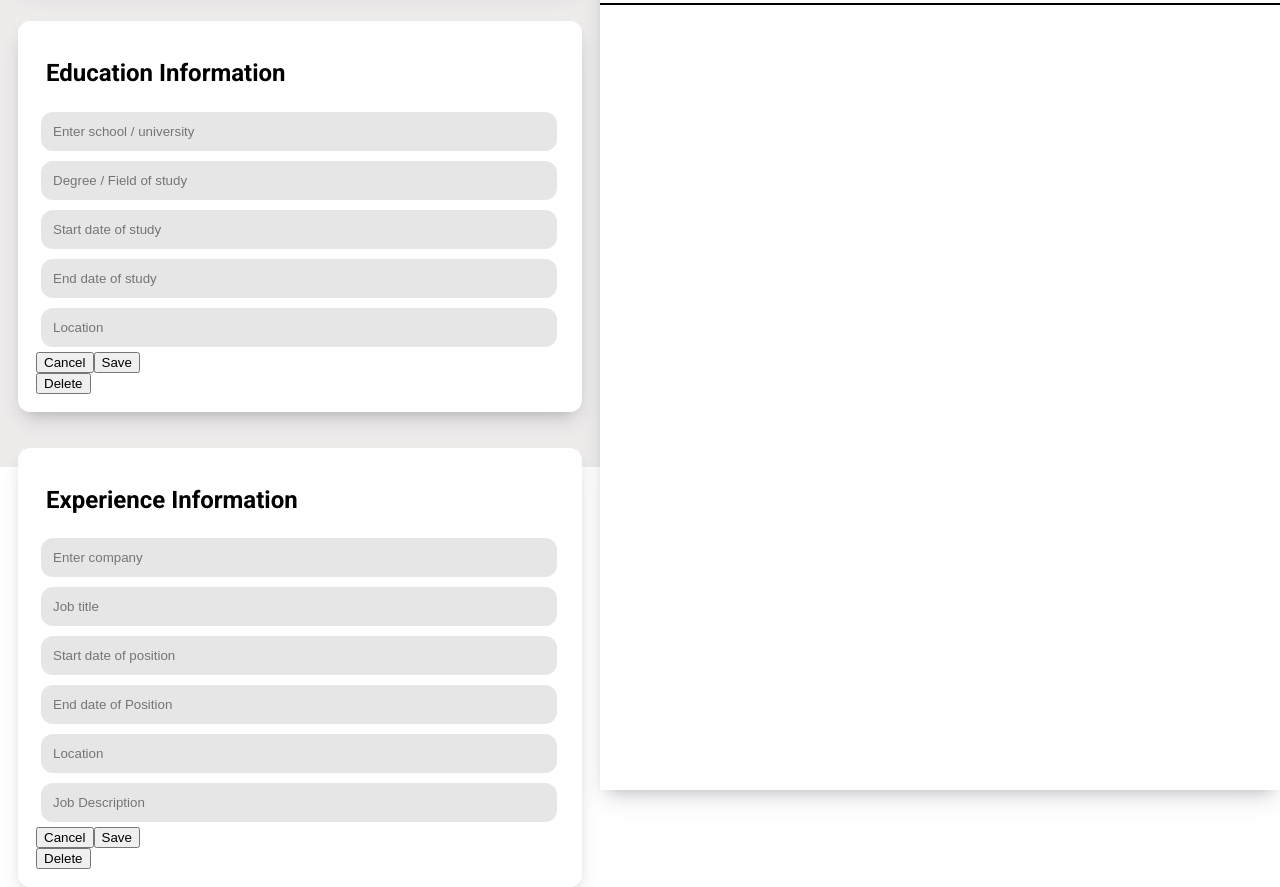
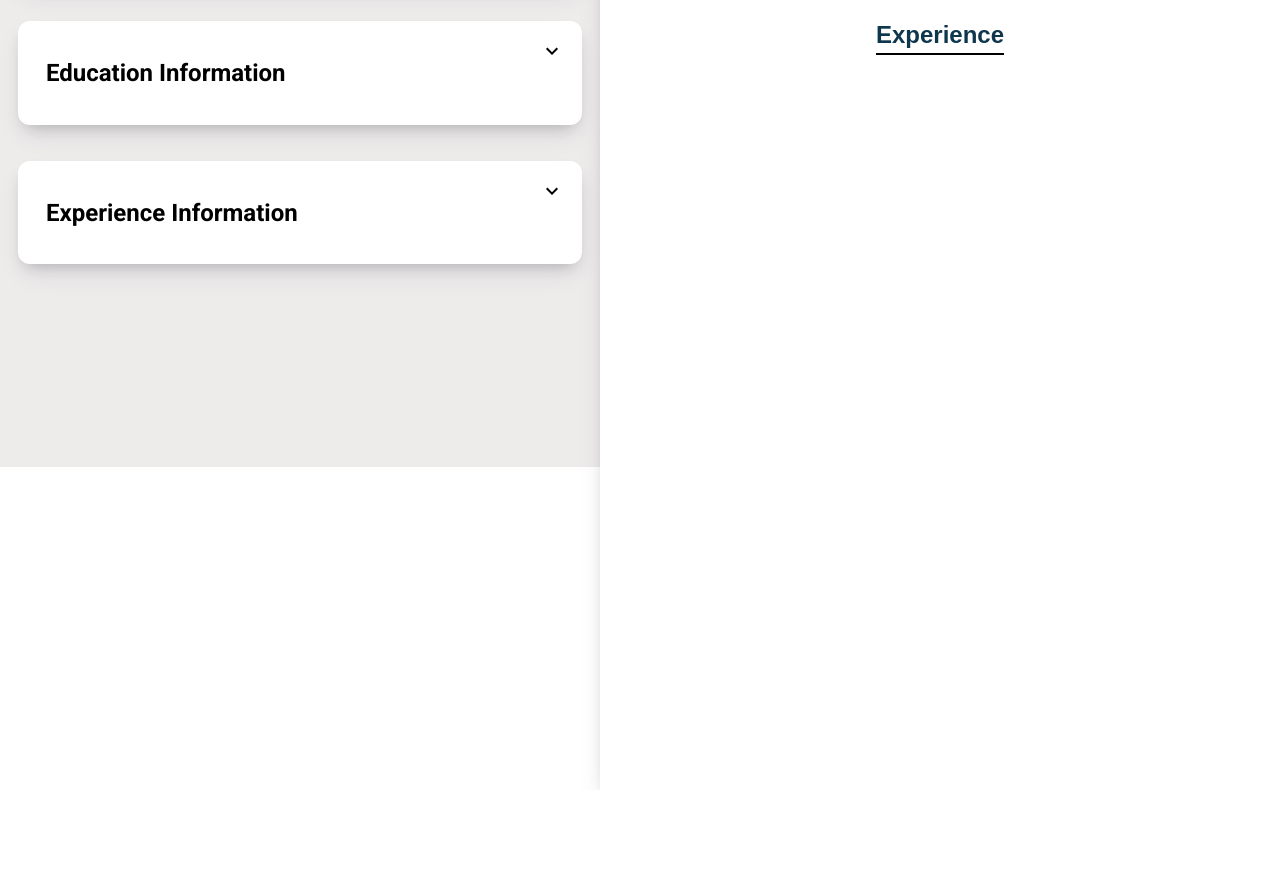
Before and after one commit to ChesterOM/cv-builder, a React (Vite) app: page / in a window 1280 px wide. Shown: the part 333-1220 px from the top of the page. After the commit the page ends 1123 px from the top, so only its background shows below. Built offline with nearby package versions, Linux system fonts and the light colour scheme.

Commit message:
Complete functionality and CSS

```diff
--- a/package.json
+++ b/package.json
@@ -10,6 +10,10 @@
     "preview": "vite preview"
   },
   "dependencies": {
+    "@emotion/react": "^11.11.3",
+    "@emotion/styled": "^11.11.0",
+    "@mui/icons-material": "^5.15.6",
+    "@mui/material": "^5.15.6",
     "react": "^18.2.0",
     "react-dom": "^18.2.0",
     "uuid": "^9.0.1"
--- a/src/App.jsx
+++ b/src/App.jsx
@@ -8,7 +8,7 @@ import Sidebar from './components/Sidebar'
 function App() {
     const [generalData, setGeneralData] = useState(
     {
-        name: 'test',
+        name: '',
         email: '',
         phone: '',
         address:''
--- a/src/components/Buttons.jsx
+++ b/src/components/Buttons.jsx
@@ -1,20 +1,14 @@
 /* eslint-disable react/prop-types */
 
-
-export default function Buttons({ onCancel, onSave, onDelete }) {
+import './styles/Buttons.css';
+export default function Buttons({ onCancel, onSave }) {
     return (
         <div className="buttons">
-            <div className="main-buttons">
-                <button className="cancel" onClick={onCancel} type="button">
-                    Cancel
-                </button>
-                <button className="save" onClick={onSave} type="button">
-                    Save
-                </button>
+            <div className="button-container">
+                <button className="cancel" onClick={onCancel} type="button">Cancel</button>
+                <button className="save" onClick={onSave} type="button">Save</button>
             </div>
-            <button className="cancel" onClick={onDelete} type="button">
-                Delete
-            </button>
+
         </div>
     )
 }
--- a/src/components/Preview.jsx
+++ b/src/components/Preview.jsx
@@ -6,7 +6,6 @@ function Preview({ generalData, educationData, experienceData }) {
      <div className='preview-container'>
          <div className='preview-top'>
              <h1 className='preview-name'>{generalData.name}</h1>
-             {/* Icons can be added here with <img> tags or using a font icon library */}
              <h2 className='preview-email'>{generalData.email}</h2>
              <h2 className='preview-phone'>{generalData.phone}</h2>
              <h2 className='preview-address'>{generalData.address}</h2>
@@ -16,10 +15,11 @@ function Preview({ generalData, educationData, experienceData }) {
                  <h3>Education</h3>
                  <div className='section-content'>
                      {educationData.map((edu, index)=> (
-                        <div key={index}>
-                            <div><strong>{edu.school}</strong> - {edu.degree}</div>
-                            <div>{edu.startDate} - {edu.endDate}</div>
-                            <div>{edu.location}</div>
+                        <div className='preview-data' key={index}>
+                        <strong>{edu.school}</strong>
+                        <span>{edu.degree}</span>
+                        <span>{edu.startDate} - {edu.endDate}</span>
+                        <span>{edu.location}</span>
                       </div>
                      ))}
                  </div>
@@ -28,10 +28,12 @@ function Preview({ generalData, educationData, experienceData }) {
                 <h3>Experience</h3>
                 <div className='section-content'>
                     {experienceData.map((exp, index) => (
-                         <div key={index}>
+                    <div className='preview-exp-data' key={index}>
+                        <div className="row">
                         <div><strong>{exp.company}</strong> - {exp.jobTitle}</div>
                         <div>{exp.startDate} - {exp.endDate}</div>
                         <div>{exp.location}</div>
+                        </div>
                         <p>{exp.description}</p>
                     </div>
                     ))}
--- a/src/components/education/EducationInfo.jsx
+++ b/src/components/education/EducationInfo.jsx
@@ -4,10 +4,34 @@ import { v4 as uuidv4 } from 'uuid';
 import '../styles/EducationInfo.css';
 import Buttons from '../Buttons';
 import { useState } from 'react';
-
+import { KeyboardArrowDown } from '@mui/icons-material';
 
 function EducationInfo({educationData, setEducationData, initializeNewEducationEntry}) {
     const [editingEntry, setEditingEntry] = useState(initializeNewEducationEntry);
+    const [isExpanded, setIsExpanded] = useState(false);
+    const [mode, setMode] = useState(null);
+
+    const toggleExpand = () => {
+        setIsExpanded(!isExpanded);
+        if (!isExpanded) {
+            setMode(null);
+        }
+    }
+
+    const handleEdit = (index) => {
+        setMode('edit');
+        setEditingEntry({ ...educationData[index] })
+    }
+
+    const handleDelete = (index) => {
+        const updatedEducationData = educationData.filter((_, i) => i !== index);
+        setEducationData(updatedEducationData);
+    }
+
+    const handleAddNew = () => {
+        setMode('add');
+        setEditingEntry(initializeNewEducationEntry());
+    }
 
     const handleInputChange = (e) => {
         setEditingEntry({ ...editingEntry, [e.target.name]: e.target.value });
@@ -22,20 +46,42 @@ function EducationInfo({educationData, setEducationData, initializeNewEducationE
         } else {
             setEducationData([...educationData, { ...editingEntry, id: uuidv4() }]);
         }
+        setMode(null)
+        resetForm()
     };
+
+    const handleCancel = () => {
+        setMode(null)
+        resetForm()
+    }
 
     const resetForm = () => {
         setEditingEntry({ ...educationData[0] });
     };
 
-    const deleteEducation = (entryId) => {
-        const updatedEducationData = educationData.filter((entry) => entry.id !== entryId);
-        setEducationData(updatedEducationData);
-    };
 
     return (
         <div className="education-info-container info-container">
+            <div className='header' onClick={toggleExpand}>
                <h2>Education Information</h2>
+               <KeyboardArrowDown className={`icon ${isExpanded ? 'rotated' : ''}`} />
+            </div>
+            {isExpanded && mode === null && (
+                <div>
+                    {educationData.map((edu, index) => (
+                        <div key={edu.id} className='education-tab'>
+                            <div onClick={() => handleEdit(index)}>{edu.school} - {edu.degree}</div>
+                            <div>
+                                <button type='button' className='edit' onClick={() => handleEdit(index)}>Edit</button>
+                                <button type='button' className='delete' onClick={() => handleDelete(index)}>Delete</button>
+                            </div>
+                        </div>
+                    ))}
+                    <button className='add' type='button' onClick={handleAddNew}>Add Education</button>
+                </div>
+            )}
+
+            {isExpanded && (mode === 'add' || mode === 'edit') && (
                 <form>
                     <input
                         type="text"
@@ -73,12 +119,12 @@ function EducationInfo({educationData, setEducationData, initializeNewEducationE
                         onChange={handleInputChange}
                         placeholder="Location"
                     />
-            </form>
                     <Buttons
                     onSave={handleSave}
-                onCancel={resetForm}
-                onDelete={() => deleteEducation(editingEntry.id)}
+                    onCancel={handleCancel}
                     />
+                </form>
+            )}
         </div>
     )
 }
--- a/src/components/experience/ExperienceInfo.jsx
+++ b/src/components/experience/ExperienceInfo.jsx
@@ -4,9 +4,34 @@ import { v4 as uuidv4 } from 'uuid';
 import '../styles/ExperienceInfo.css';
 import Buttons from '../Buttons';
 import { useState } from 'react';
+import { KeyboardArrowDown } from '@mui/icons-material';
 
 function ExperienceInfo({ experienceData, setExperienceData, initializeNewExperienceEntry }) {
     const [editingEntry, setEditingEntry] = useState(initializeNewExperienceEntry());
+    const [isExpanded, setIsExpanded] = useState(false);
+    const [mode, setMode] = useState(null);
+
+    const toggleExpand = () => {
+        setIsExpanded(!isExpanded);
+        if (!isExpanded) {
+            setMode(null);
+        }
+    }
+
+    const handleEdit = (index) => {
+        setMode('edit');
+        setEditingEntry({ ...experienceData[index] })
+    }
+
+    const handleDelete = (index) => {
+        const updatedExperienceData = experienceData.filter((_, i) => i !== index);
+        setExperienceData(updatedExperienceData);
+    }
+
+    const handleAddNew = () => {
+        setMode('add');
+        setEditingEntry(initializeNewExperienceEntry());
+    }
 
     const handleInputChange = (e) => {
         setEditingEntry({ ...editingEntry, [e.target.name]: e.target.value });
@@ -21,70 +46,90 @@ function ExperienceInfo({ experienceData, setExperienceData, initializeNewExperi
         } else {
             setExperienceData([...experienceData, { ...editingEntry, id: uuidv4() }]);
         }
+        setMode(null)
+        resetForm()
     };
+
+    const handleCancel = () => {
+        setMode(null)
+        resetForm()
+    }
 
     const resetForm = () => {
         setEditingEntry(initializeNewExperienceEntry());
     };
 
-    const deleteExperience = (entryId) => {
-        const updatedExperienceData = experienceData.filter(entry => entry.id !== entryId);
-        setExperienceData(updatedExperienceData);
-    };
-
     return (
         <div className="experience-info-container info-container">
+            <div className='header' onClick={toggleExpand}>
                <h2>Experience Information</h2>
+               <KeyboardArrowDown className={`icon ${isExpanded ? 'rotated' : ''}`} />
+            </div>
+            {isExpanded && mode === null && (
+                <div>
+                    {experienceData.map((exp, index) => (
+                        <div key={exp.id} className='experience-tab'>
+                           <div onClick={() => handleEdit(index)}>{exp.company} - {exp.jobTitle}</div>
+                            <div>
+                                <button type='button' className='edit' onClick={() => handleEdit(index)}>Edit</button>
+                                <button type='button' className='delete' onClick={() => handleDelete(index)}>Delete</button>
+                            </div>
+                        </div>
+                    ))}
+                    <button className='add' type='button' onClick={handleAddNew}>Add Experience</button>
+                </div>
+            )}
+            {isExpanded && (mode === 'add' || mode === 'edit') && (
                 <form>
                     <input
                         type="text"
                         name="company"
-                    value={experienceData.company}
+                        value={editingEntry.company}
                         onChange={handleInputChange}
                         placeholder="Enter company"
                     />
 
                     <input
                         type="text"
-                    name="job title"
-                    value={experienceData.jobTitle}
+                        name="jobTitle"
+                        value={editingEntry.jobTitle}
                         onChange={handleInputChange}
                         placeholder="Job title"
                     />
                     <input
                         type="text"
                         name="startDate"
-                    value={experienceData.startDate}
+                        value={editingEntry.startDate}
                         onChange={handleInputChange}
                         placeholder="Start date of position"
                     />
                     <input
                         type="text"
                         name="endDate"
-                    value={experienceData.endDate}
+                        value={editingEntry.endDate}
                         onChange={handleInputChange}
                         placeholder="End date of Position"
                     />
                     <input
                         type="text"
                         name="location"
-                    value={experienceData.location}
+                        value={editingEntry.location}
                         onChange={handleInputChange}
                         placeholder="Location"
                     />
                     <input
                         type="text"
                         name="description"
-                    value={experienceData.description}
+                        value={editingEntry.description}
                         onChange={handleInputChange}
                         placeholder="Job Description"
                     />
                     <Buttons
                     onSave={handleSave}
-                onCancel={resetForm}
-                onDelete={() => deleteExperience(editingEntry.id)}
+                    onCancel={handleCancel}
                     />
                 </form>
+            )}
         </div>
     )
 }
--- a/src/components/styles/Buttons.css
+++ b/src/components/styles/Buttons.css
@@ -0,0 +1,59 @@
+.buttons {
+    display: flex;
+    justify-content: end;
+    padding: 10px 0;
+    margin: 0 5px;
+  }
+
+  .button-container {
+    display: flex;
+    gap: 10px;
+  }
+
+
+  button {
+    border: none;
+    background-color: #fffdfd;
+    color: #0e374e;
+    padding: 10px 15px;
+    margin: 5px;
+    font-size: 16px;
+    border-radius: 5px;
+    cursor: pointer;
+    transition: background-color 0.3s ease;
+  }
+
+  button.save, button.add {
+    background-color: #0e374e;
+    color: #fffdfd;
+  }
+
+  button.cancel, button.edit {
+    border: #0e374e solid 1px;
+  }
+
+  button:hover {
+    background-color: #555;
+  }
+
+  button.save:hover, button.add:hover {
+    background-color: #1a5a75;
+  }
+
+  button.cancel:hover, button.edit:hover {
+    background-color: #d4d2d2;
+  }
+
+
+  button.delete {
+    border: #0e374e solid 1px;
+  }
+
+  button.delete:hover {
+    background-color: #d4d2d2;
+  }
+
+  button:disabled {
+    background-color: #ccc;
+    cursor: not-allowed;
+  }
--- a/src/components/styles/EducationInfo.css
+++ b/src/components/styles/EducationInfo.css
@@ -9,3 +9,9 @@
 .education-info-container h2 {
     padding-left: 10px;
 }
+
+.education-tab {
+    display: flex;
+    justify-content: space-between;
+    align-items: center;
+}
--- a/src/components/styles/ExperienceInfo.css
+++ b/src/components/styles/ExperienceInfo.css
@@ -9,3 +9,20 @@
 .experience-info-container h2 {
     padding-left: 10px;
 }
+
+.experience-tab {
+    display: flex;
+    justify-content: space-between;
+    align-items: center;
+}
+
+.rotated {
+    transform: rotate(180deg);
+    transition: transform 0.3s;
+
+  }
+
+.header {
+    display: flex;
+    justify-content: space-between;
+}
--- a/src/components/styles/Preview.css
+++ b/src/components/styles/Preview.css
@@ -6,6 +6,7 @@
     box-shadow: 0 13px 27px -5px rgba(50,50,93,.1), 0 8px 16px -8px rgba(0,0,0,.25);
     position: relative;
     font-family: 'Arial', sans-serif;
+    overflow: hidden;
 }
 
 .preview-top {
@@ -30,7 +31,7 @@
 }
 
 .preview-top h2 {
-    font-size: 18px;
+    font-size: 15px;
     text-align: center;
     margin-top: -25px;
 }
@@ -54,7 +55,11 @@
 }
 
 .section-content {
-    padding-left: 16px;
+    display: flex;
+    flex-direction: column;
+    padding: 25px;
+    width: 80%;
+
 }
 
 .section-content > div {
@@ -65,12 +70,12 @@
 
 .section-content h4 {
     margin: 0;
-    font-size: 18px;
-    font-weight: normal;
+    font-size: 1.125rem;
 }
 
 .section-content p {
     margin: 0;
+    font-size: 0.875em;
 }
 
 .icon-container {
@@ -86,7 +91,7 @@
 
 .preview-education-container {
     display: flex;
-    justify-content: center;
+    align-items: center;
 }
 
 .preview-education-container h3 {
@@ -95,10 +100,32 @@
 
 .preview-experience-container{
     display: flex;
-    justify-content: center;
+    align-items: center;
     width: 100%;
 }
 
 .preview-experience-container h3 {
     border-bottom: 2px solid black;
 }
+
+.preview-data {
+    display: flex;
+    justify-content: space-between;
+    width: 100%;
+  }
+
+  .preview-exp-data {
+    display: flex;
+    flex-direction: column;
+    margin-bottom: 16px;
+  }
+
+  .preview-exp-data > div {
+    margin-bottom: 4px;
+  }
+
+  .preview-exp-data > div.row {
+    display: flex;
+    justify-content: space-between;
+    flex-wrap: wrap;
+  }
```
Also changed, not shown: 1 other file (tests, documents, lock files or other folders). Lines whose indentation alone changed are shown as unchanged.
